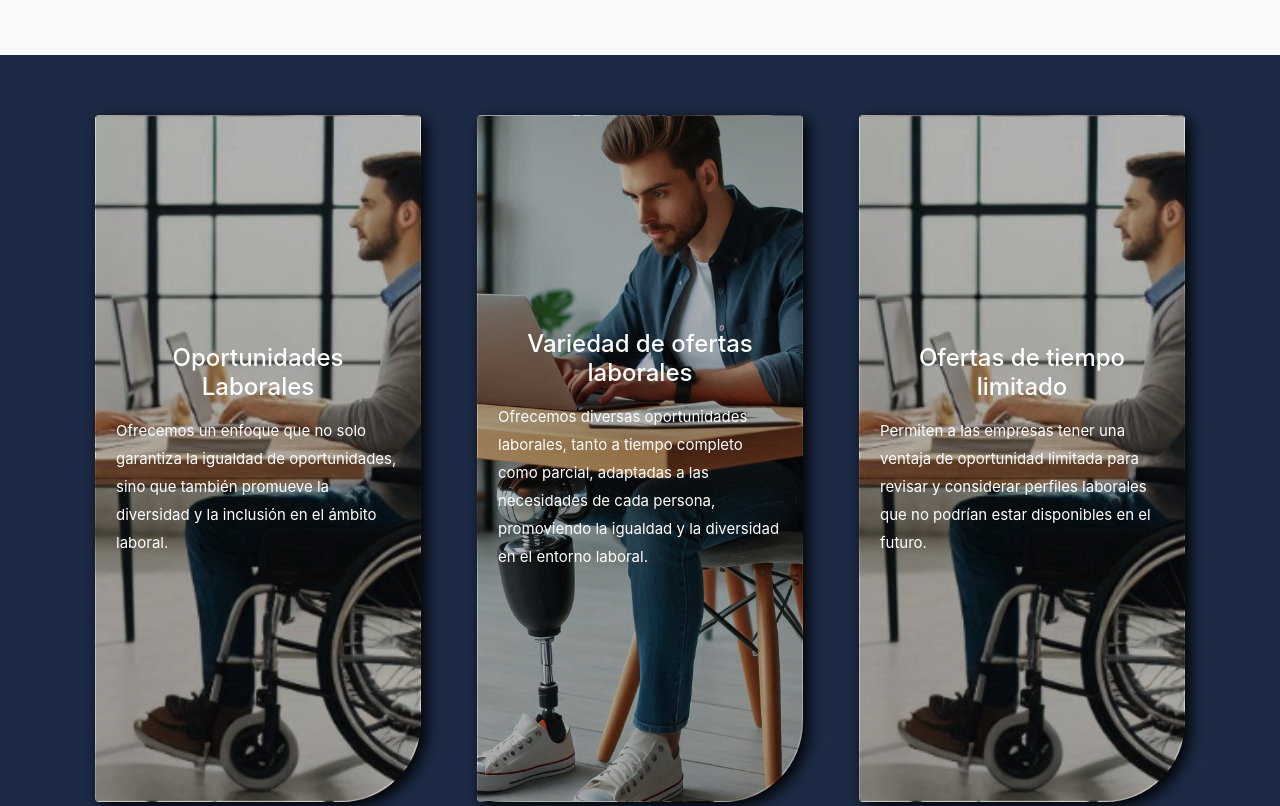
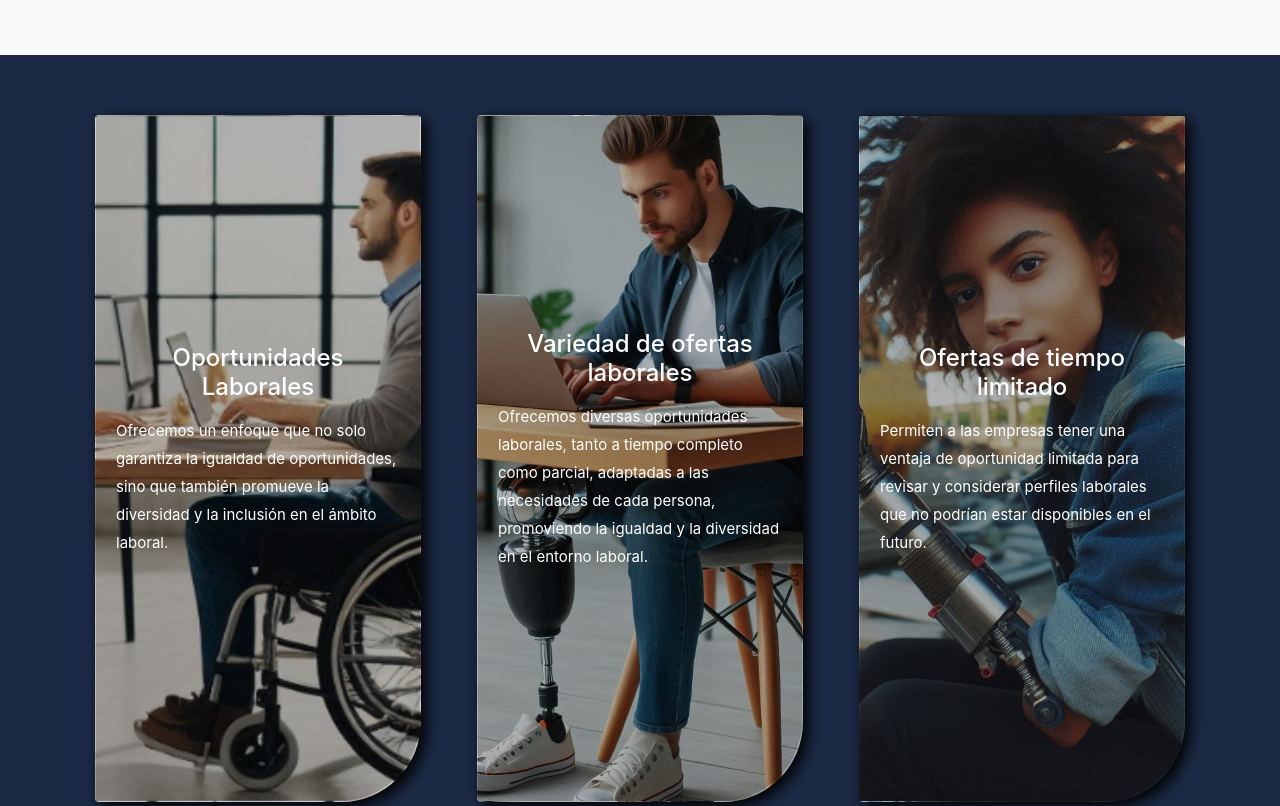
Before and after one commit to Ag1102/inclulab, a plain HTML site: page index.html in a window 1280 px wide. Shown: the part 891-1697 px from the top of the page. Drawn offline with nearby package versions, Linux system fonts and the light colour scheme.

Commit message:
Update style.css

```diff
--- a/style.css
+++ b/style.css
@@ -226,7 +226,7 @@ html {
 }
 
 .card3 {
-  background-image: url('assets/Photos/1.png');
+  background-image: url('assets/Photos/3.png');
 }
 
 /* Media queries para pantallas pequeñas */
```
